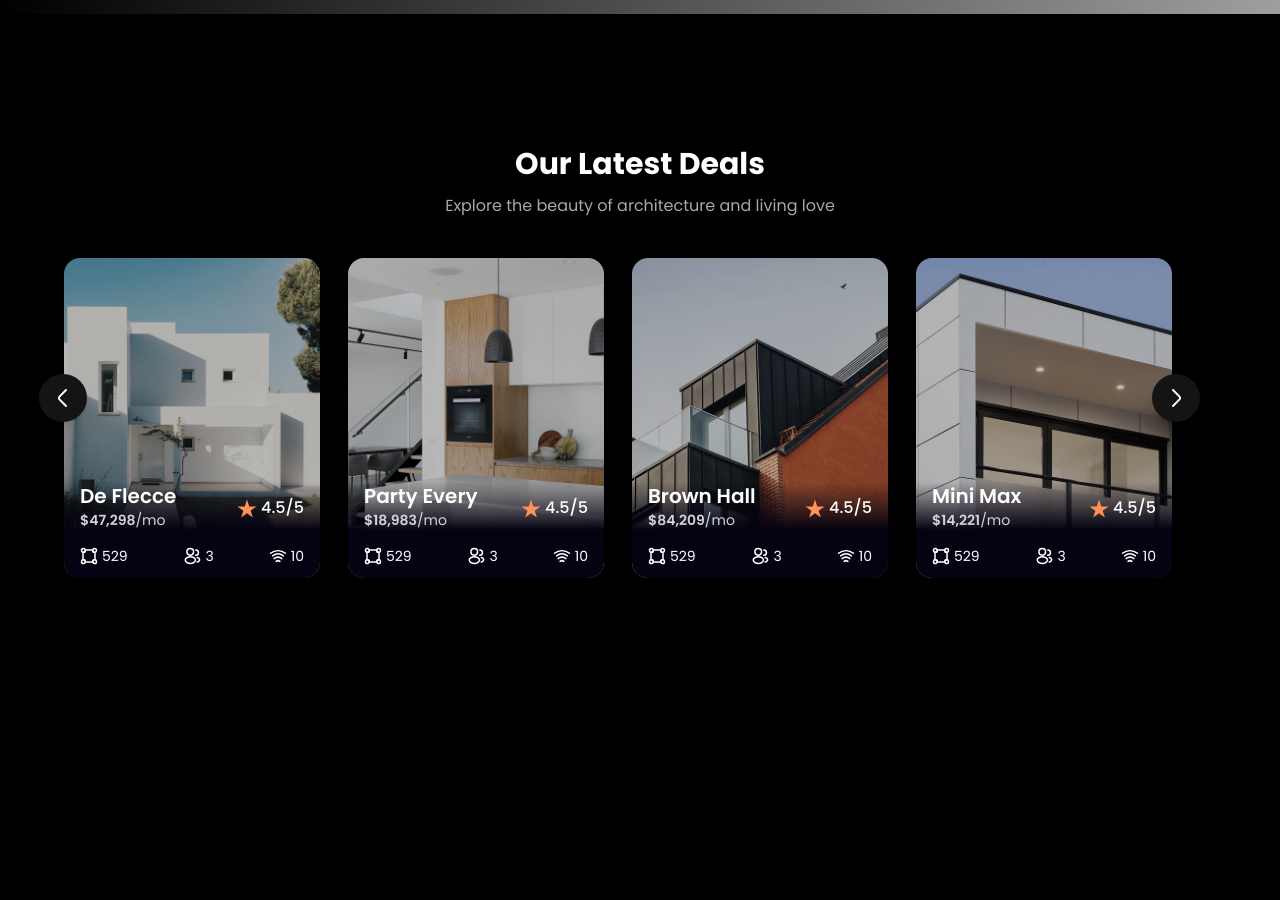
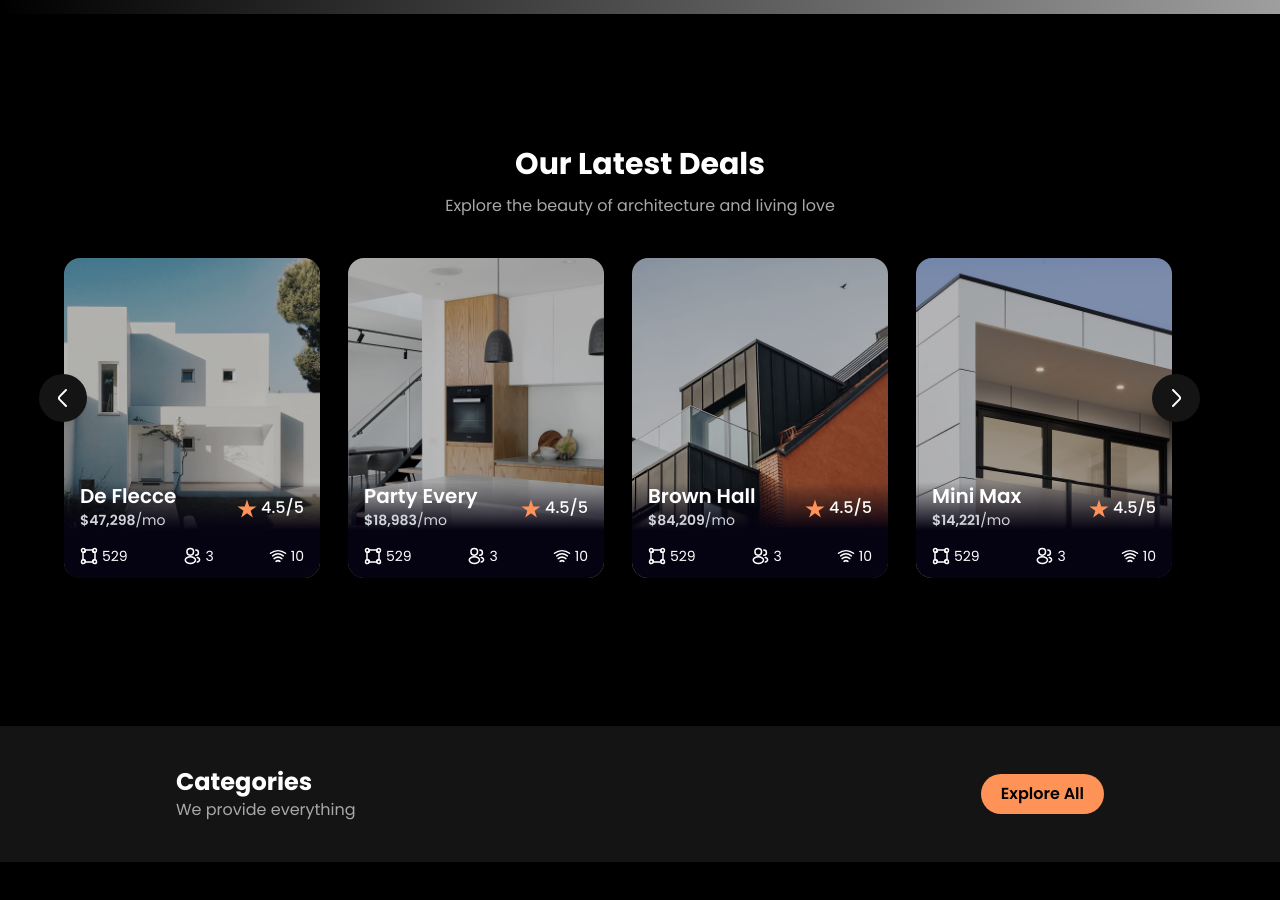
Before and after one commit to janfdev/Nedijia_ShaynaKit, a React (Vite) app: page / in a window 1280 px wide. Shown: the part 786-1686 px from the top of the page. Built offline with nearby package versions, Linux system fonts and the light colour scheme; grey boxes are pictures that could not be loaded.

Commit message:
Add Categories component and integrate it into LatestDeals for improved organization

```diff
--- a/public/script.ts
+++ b/public/script.ts
@@ -10,6 +10,11 @@ type CardDeals = {
   max_person: number;
   max_wifi: number;
   rates: string;
+};
+
+type Categories = {
+  title: string;
+  icon: string;
 };
 
 export const deals: CardDeals[] = [
--- /dev/null
+++ b/src/Pages/Categories.tsx
@@ -0,0 +1,18 @@
+const Categories = () => {
+  return (
+    <section className="flex mt-32 flex-col bg-black_text px-44 py-10 text-white">
+      <div className="flex items-center justify-between">
+        <div className="flex flex-col">
+          <h1 className="text-2xl font-bold">Categories</h1>
+          <p className="text-base text-paragraph">We provide everything</p>
+        </div>
+        <button className="bg-tomato py-2 px-5 text-black rounded-full font-semibold">
+          Explore All
+        </button>
+      </div>
+      {}
+    </section>
+  );
+};
+
+export default Categories;
--- a/src/Pages/LatestDeals.tsx
+++ b/src/Pages/LatestDeals.tsx
@@ -1,9 +1,10 @@
 import CardDeals from "../components/CardDeals";
+import Categories from "./Categories";
 
 const LatestDeals = () => {
   return (
-    <section className="container mx-auto min-h-screen mt-28">
-      <div className="flex py-5 flex-col items-center justify-center">
+    <section className="min-h-screen mt-28">
+      <div className="container mx-auto flex py-5 flex-col items-center justify-center">
         <div className="flex flex-col items-center justify-center gap-3">
           <h1 className="text-3xl font-bold">Our Latest Deals</h1>
           <p className="text-paragraph text-base">
@@ -23,6 +24,7 @@ const LatestDeals = () => {
           </a>
         </div>
       </div>
+      <Categories />
     </section>
   );
 };
```
